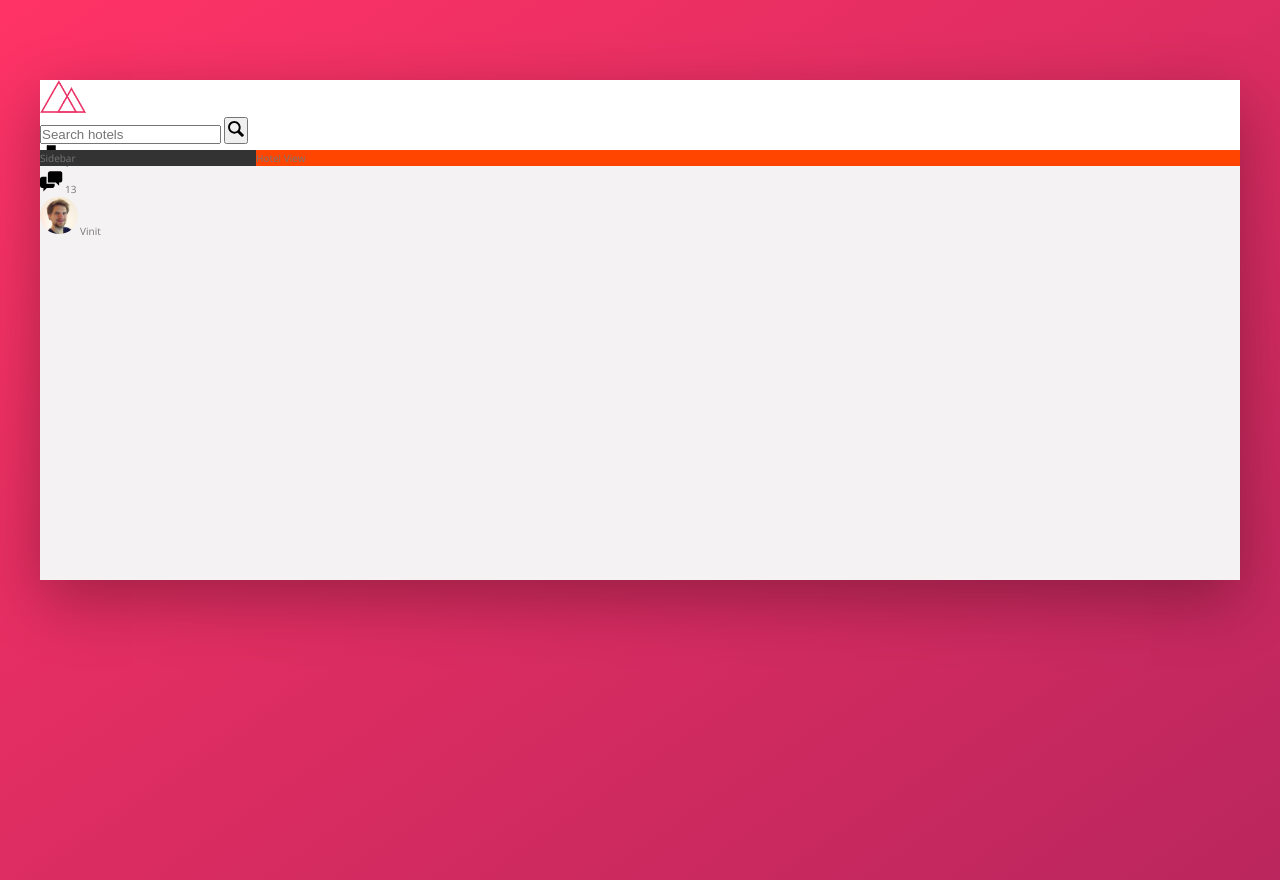
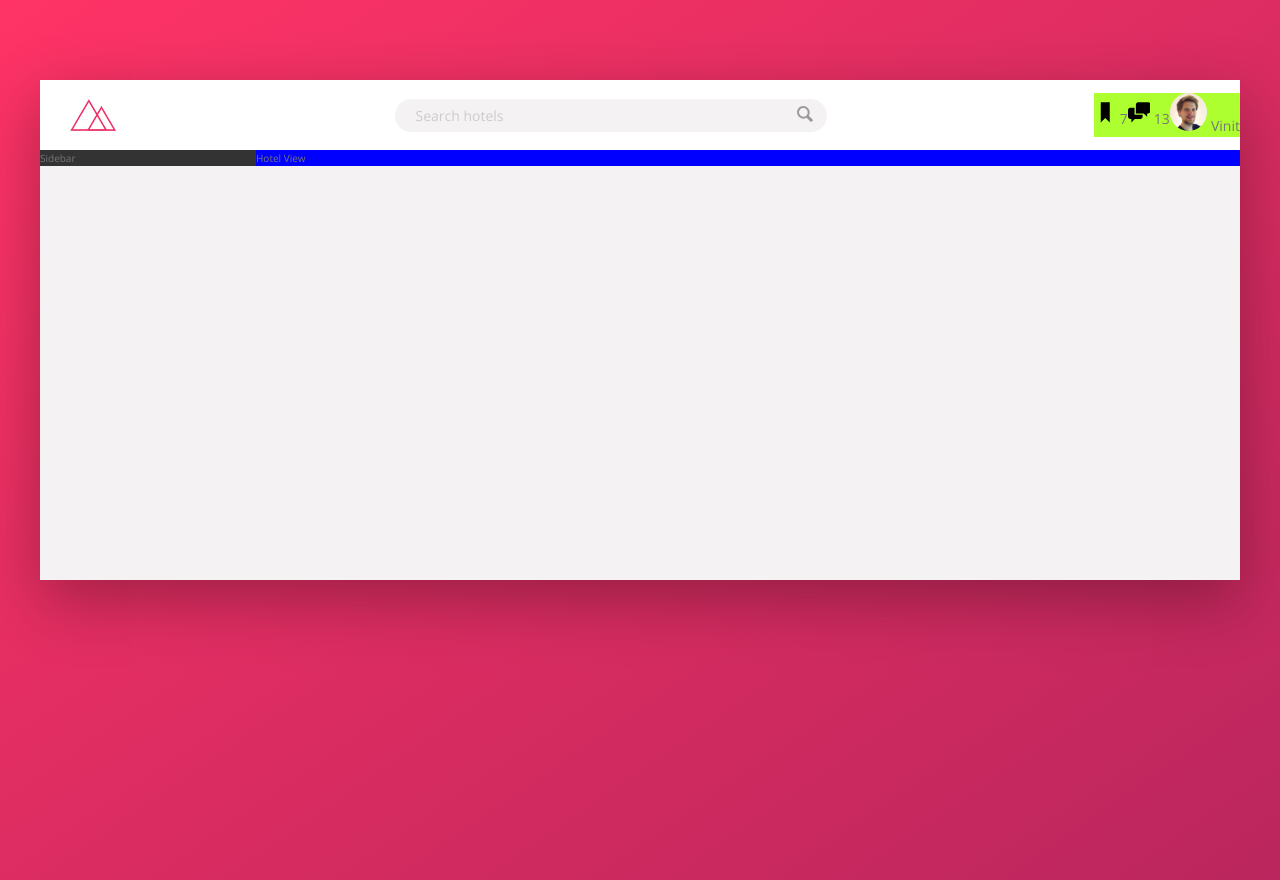
Before and after one commit to vidisharaut/Trillo, a website: page index.html in a window 1280 px wide. Drawn offline with nearby package versions, Linux system fonts and the light colour scheme.

Commit message:
Building the header - part 2

```diff
--- a/sass/_components.scss
+++ b/sass/_components.scss
@@ -1,24 +1,72 @@
 /*************** LOGO ***************/
 .logo {
   height: 3.25rem;
+  margin-left: 3rem;
 }
 
 /*************** SEARCH ***************/
 .search {
+  flex: 0 0 40%;
+
+  display: flex;
+  justify-content: center;
+  align-items: center;
+
   &__input {
+    font-family: inherit;
+    font-size: inherit;
+    background-color: var(--color-grey-light-2);
+    border: none;
+    color: inherit;
+    padding: 0.7rem 2rem;
+    border-radius: 100px;
+    width: 90%;
+    transition: all 0.2s;
+    margin-right: -3.25rem;
+
+    &:focus {
+      outline: none;
+      width: 100%;
+      background-color: var(--color-grey-light-3);
+    }
+
+    &::-webkit-input-placeholder {
+      font-weight: 100;
+      color: var(--color-grey-light-4);
+    }
+  }
+
+  &__input:focus + &__button {
+    background-color: var(--color-grey-light-3);
   }
 
   &__button {
+    border: none;
+    background-color: var(--color-grey-light-2);
+
+    &:focus {
+      outline: none;
+    }
+
+    &:active {
+      transform: translateY(2px);
+    }
   }
 
   &__icon {
     height: 2rem;
     width: 2rem;
+    fill: var(--color-grey-dark-3);
   }
 }
 
 /*************** USER NAVIGATION ***************/
 .user-nav {
+  background-color: greenyellow;
+
+  display: flex;
+  align-items: center;
+
   &__icon-box {
   }
 
--- a/sass/_layout.scss
+++ b/sass/_layout.scss
@@ -8,9 +8,14 @@
 }
 
 .header {
+  font-size: 1.4rem;
   height: 7rem;
   background-color: #fff;
   border-bottom: var(--color-grey-light-2);
+
+  display: flex;
+  justify-content: space-between;
+  align-items: center;
 }
 
 .content {
@@ -23,6 +28,6 @@
 }
 
 .hotel-view {
-  background-color: orangered;
+  background-color: blue;
   flex: 1;
 }
```
Also changed, not shown: css/style.css.
